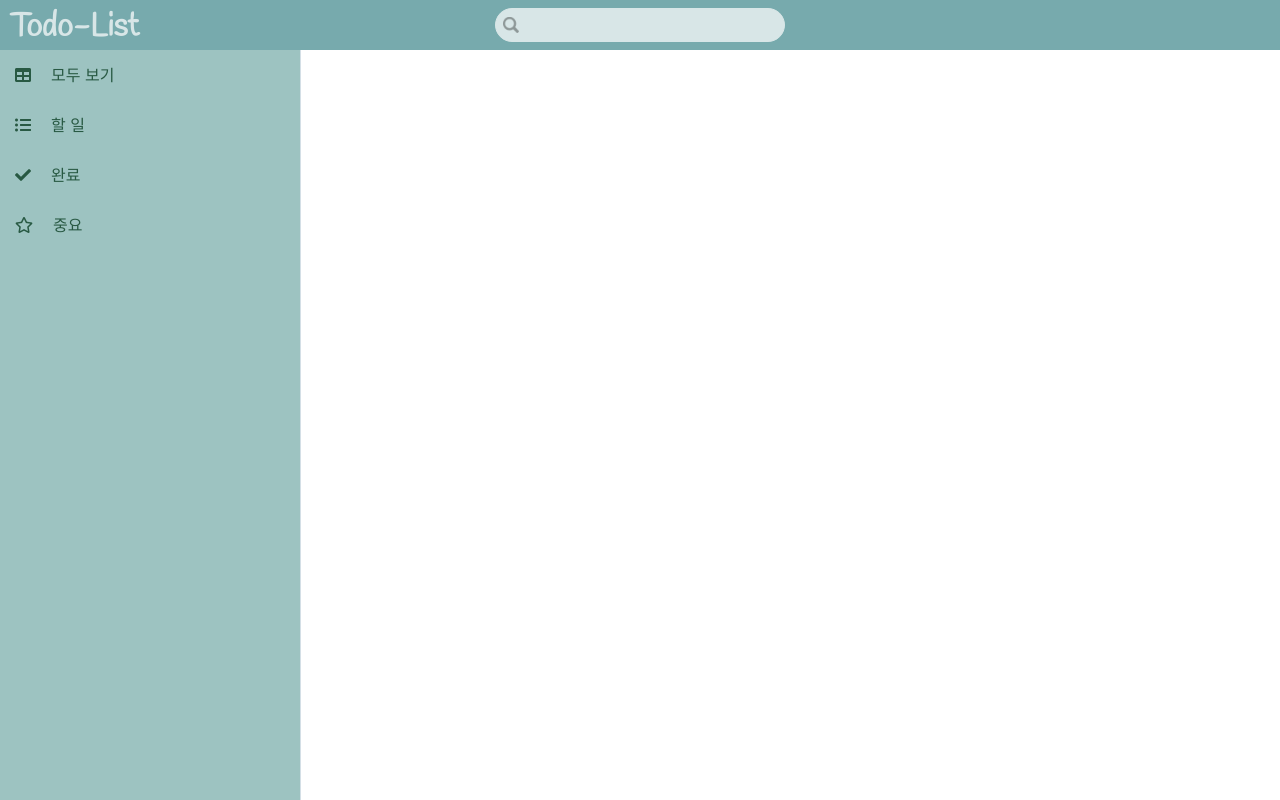
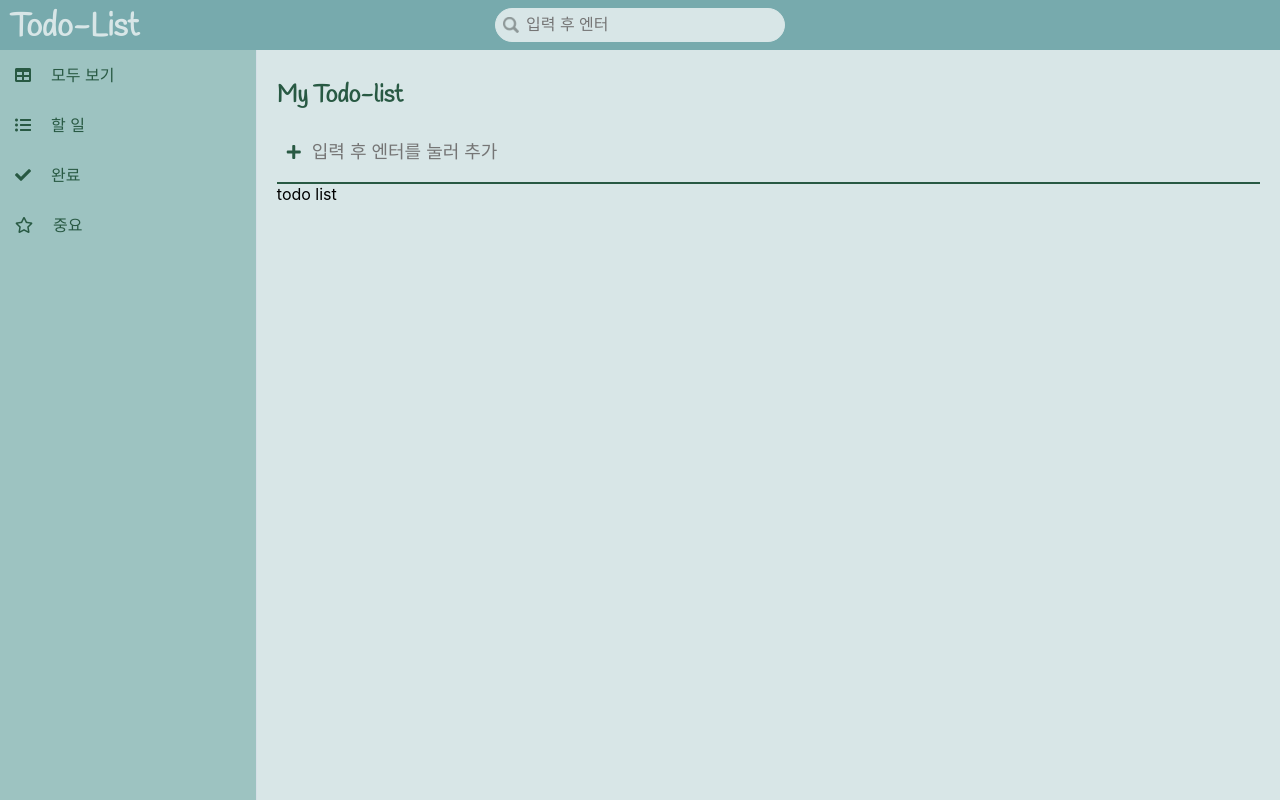
Before and after one commit to LGyuMin/react-todo-list, a React (Create React App) app: page / in a window 1280 px wide. Built offline with nearby package versions, Linux system fonts and the light colour scheme.

Commit message:
작업 사항 저장

```diff
--- /dev/null
+++ b/src/TodoAddInput.js
@@ -0,0 +1,17 @@
+import React, { Component } from 'react';
+import './css/TodoAddInput.css';
+
+class TodoAddInput extends Component {
+    render() {
+        return (
+            <div id="addInputBox">
+                <label for="todo-input">
+                    <i class="fas fa-plus"></i>
+                </label>
+                <input type="text" namd="addTodo" id="addTodo" placeholder="입력 후 엔터를 눌러 추가"/>
+            </div>
+        );
+    }
+}
+
+export default TodoAddInput;
--- /dev/null
+++ b/src/TodoBody.js
@@ -0,0 +1,17 @@
+import React, { Component } from 'react';
+import TodoSideMenu from './TodoSideMenu';
+import TodoContent from './TodoContent';
+import './css/TodoBody.css'
+
+class TodoBody extends Component {
+    render() {
+        return (
+            <div id="todoBody">
+                <TodoSideMenu />
+                <TodoContent />
+            </div>
+        );
+    }
+}
+
+export default TodoBody;
--- /dev/null
+++ b/src/TodoContent.js
@@ -0,0 +1,18 @@
+import React, { Component } from 'react';
+import TodoAddInput from './TodoAddInput';
+import TodoFilteredList from './TodoFilteredList'
+import './css/TodoContent.css'
+
+class TodoContent extends Component {
+    render() {
+        return(
+            <div id="todoContent">
+                <h2>My Todo-list</h2>
+                <TodoAddInput />
+                <TodoFilteredList />
+            </div>
+        );
+    }
+}
+
+export default TodoContent;
--- /dev/null
+++ b/src/TodoFilteredList.js
@@ -0,0 +1,11 @@
+import React, { Component } from 'react';
+
+class TodoFilteredList extends Component {
+    render() {
+        return(
+            <p>todo list</p>
+        );
+    }
+}
+
+export default TodoFilteredList;
--- a/src/TodoHeader.js
+++ b/src/TodoHeader.js
@@ -6,7 +6,7 @@ class TodoHeader extends Component {
         return (
             <header id="header">
                 <h1>Todo-List</h1>
-                <input type="text"/>
+                <input type="text" placeholder="입력 후 엔터"/>
             </header>
         );
     };
--- a/src/TodoListLayout.js
+++ b/src/TodoListLayout.js
@@ -1,13 +1,13 @@
 import React, { Component } from 'react';
 import TodoHeader from './TodoHeader';
-import TodoSideMenu from './TodoSideMenu';
+import TodoBody from './TodoBody';
 
 class TodoListLayout extends Component {
     render() {
         return (
             <div>
                 <TodoHeader />
-                <TodoSideMenu />
+                <TodoBody />
             </div>
         );
     }
--- /dev/null
+++ b/src/css/TodoAddInput.css
@@ -0,0 +1,30 @@
+#addInputBox {
+    padding-bottom: 10px;
+    border-bottom: 2px solid #285943;
+}
+
+#addInputBox > label {
+    display: inline-block;
+    width: 30px;
+    cursor: pointer;
+    color: #285943;
+
+}
+
+#addInputBox > label > i {
+    margin-left: 10px;
+}
+
+#addInputBox > input {
+    width: calc(100% - 45px);
+    font-size: 18px;
+    line-height: 30px;
+    padding: 5px;
+    background: none;
+    color: #285943;
+    border: none;
+}
+
+#addInputBox > input:focus {
+    outline: none;
+}
--- /dev/null
+++ b/src/css/TodoBody.css
@@ -0,0 +1,14 @@
+#todoBody {
+    width: 100%;
+    display: flex;
+}
+
+#todoBody::after {
+    content: '';
+    display: block;
+    clear: both;
+}
+
+#todoBody>div {
+    height: calc(100vh - 50px);
+}
--- /dev/null
+++ b/src/css/TodoContent.css
@@ -0,0 +1,13 @@
+#todoContent{
+    flex: 4 1 80%;
+    background: #D8E6E7;
+    padding: 30px 20px 0;
+    box-sizing: border-box;
+    overflow-y: auto;
+}
+
+#todoContent > h2 {
+    font-family: 'Handlee', cursive;
+    color: #285943;
+    margin-bottom: 20px;
+}
--- a/src/css/TodoSideMenu.css
+++ b/src/css/TodoSideMenu.css
@@ -4,7 +4,6 @@
     flex: 1 1 20%;
     background: #9DC3C1;
     border-right: 1px solid #D4DFE6;
-    height: calc(100vh - 50px);
 }
 
 #sideMenu ul {
--- a/src/index.js
+++ b/src/index.js
@@ -1,6 +1,6 @@
 import React from 'react';
 import ReactDOM from 'react-dom';
-import './index.css';
+import './css/index.css';
 // import App from './App';
 import TodoListLayout from './TodoListLayout';
 
```
Also changed, not shown: src/css/index.css (line endings or trailing spaces), src/logo.svg (deleted).
